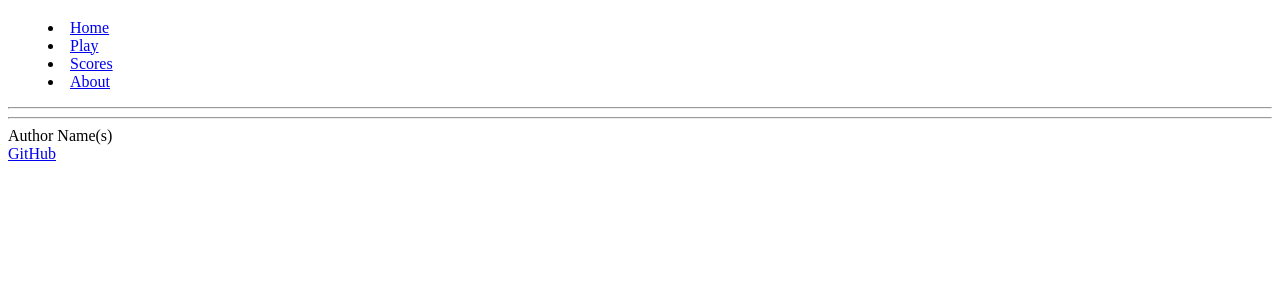
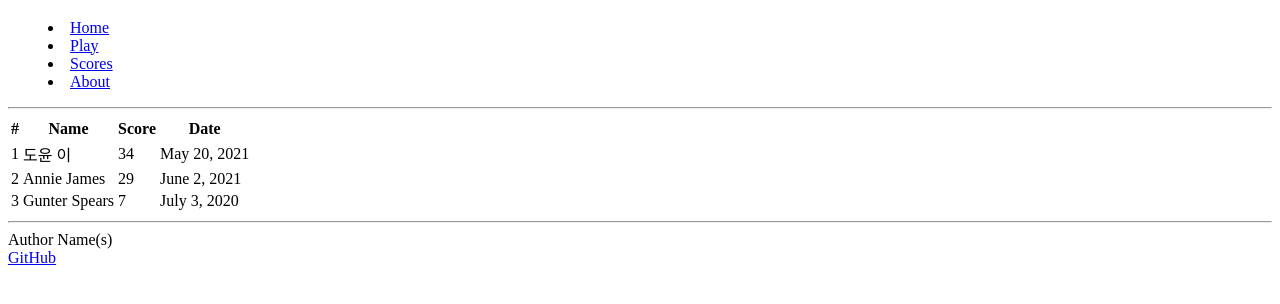
Before and after one commit to GabrielHollberg/simon, a plain HTML site: page scores.html in a window 1280 px wide. Shown: the part 68-372 px from the top of the page. Drawn offline with Linux system fonts and the light colour scheme.

Commit message:
Completed scores.html

```diff
--- a/scores.html
+++ b/scores.html
@@ -24,6 +24,39 @@
 
         <hr />
 
+        <main>
+            <table>
+                <thead>
+                  <tr>
+                    <th>#</th>
+                    <th>Name</th>
+                    <th>Score</th>
+                    <th>Date</th>
+                  </tr>
+                </thead>
+                <tbody>
+                  <tr>
+                    <td>1</td>
+                    <td>도윤 이</td>
+                    <td>34</td>
+                    <td>May 20, 2021</td>
+                  </tr>
+                  <tr>
+                    <td>2</td>
+                    <td>Annie James</td>
+                    <td>29</td>
+                    <td>June 2, 2021</td>
+                  </tr>
+                  <tr>
+                    <td>3</td>
+                    <td>Gunter Spears</td>
+                    <td>7</td>
+                    <td>July 3, 2020</td>
+                  </tr>
+                </tbody>
+              </table>
+        </main>
+
         <hr />
 
         <footer>
```
